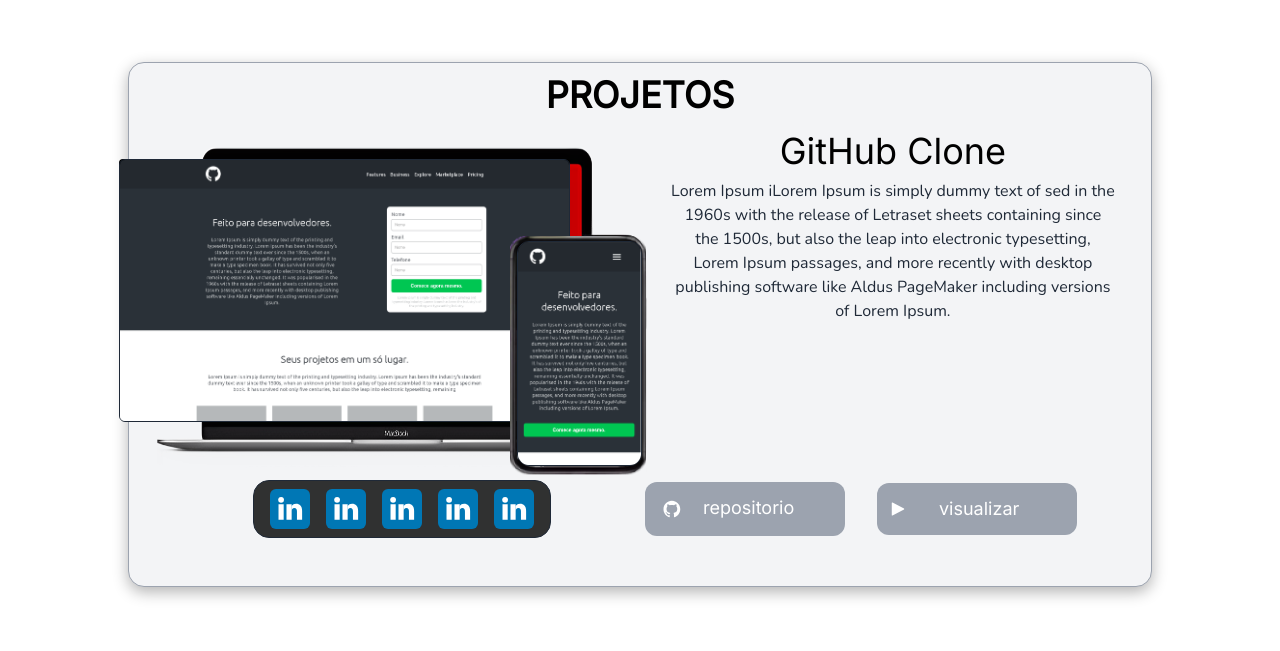
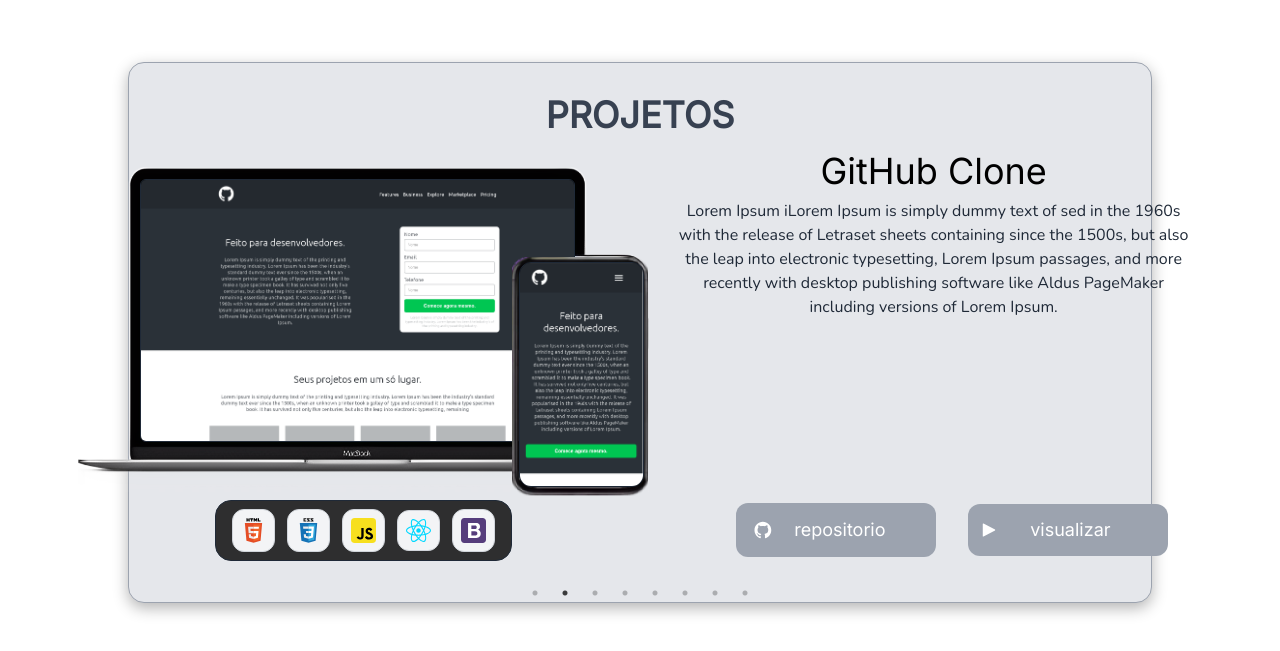
Before and after one commit to sams-dev/portfolio, a Next.js app: page / in a window 1280 px wide. Shown: the part 770-1421 px from the top of the page. Built offline with nearby package versions, Linux system fonts and the light colour scheme.

Commit message:
integração do react-slick ao projeto

```diff
--- a/package.json
+++ b/package.json
@@ -11,7 +11,9 @@
   "dependencies": {
     "next": "14.0.4",
     "react": "^18",
-    "react-dom": "^18"
+    "react-dom": "^18",
+    "react-slick": "^0.30.2",
+    "slick-carousel": "^1.8.1"
   },
   "devDependencies": {
     "@types/node": "^20",
--- a/src/components/Home/portifolio.tsx
+++ b/src/components/Home/portifolio.tsx
@@ -2,26 +2,41 @@
 import Head from "next/head";
 import { Nunito } from "next/font/google";
 import Image from "next/image";
+import Slider from 'react-slick';
+import 'slick-carousel/slick/slick.css';
+import 'slick-carousel/slick/slick-theme.css';
 
 interface ProjectsProps {
   projects: Project[];
-};
+}
+
 const nunito = Nunito({
   weight: '400',
   subsets: ["latin"],
 });
 
 export const Projects = ({ projects }: ProjectsProps) => {
+  const settings = {
+    dots: true,
+    infinite: true,
+    slidesToShow: 1,
+    slidesToScroll: 1,
+    autoplay: true,
+    autoplaySpeed: 3000,
+    pauseOnHover: true
+  };
+
   return (
     <>
       <Head>
         <title>Portifolio | samsdev</title>
       </Head>
-      <section id="projetos" className=" space-y-2 md:mt-16 bg-gray-100 rounded-2xl border border-gray-400 box-shadow pt-3 px-5 flex flex-col justify-start text-center items-center">
-        <h2 className="text-2xl md:text-4xl font-semibold">PROJETOS</h2>
-        <ul className="flex gap-4">
+      <section id="projetos" className="space-y-2 md:mt-16 bg-gray-200 rounded-2xl border border-gray-400 box-shadow lg:pt-8 px-5 flex flex-col justify-start text-center items-center">
+        <h2 className="text-2xl text-gray-700 md:text-4xl font-semibold">PROJETOS</h2>
+        <Slider {...settings} className="lg:w-[1140px] lg:h-[435px]">
           {projects.map(({ name, image }, index) => (
-            <li className="relative md:flex gap-4 md:p-2" key={name + index}>
+            <div className="overflow-hidden rounded-lg md:flex md:p-2" key={name + index}>
+              <div className="md:flex md:gap-4 ">
                 <span className="text-2xl md:text-4xl font-medium block md:hidden max-w-screen-md">{name}</span>
                 <div className="py-4 relative flex flex-col justify-start items-center gap-y-2">
                   <Image
@@ -29,58 +44,61 @@
                     alt=""
                     width={280}
                     height={160}
-                  className="md:w-[596px] md:h-[325px]"/>
-
-                <div className="desktop w-[206px] h-[120px] md:w-[451px] md:h-[257px] inline-block rounded absolute bg-black top-[22px] right-[35px] md:top-[28px] md:right-[77px] z-10">
+                    className="md:w-[596px] md:h-[325px]"
+                  />
+                  <div className="desktop w-[206px] h-[120px] md:w-[435px] md:h-[257px] inline-block rounded absolute bg-black top-[22px] right-[35px] md:top-[28px] md:right-[74px] z-10">
                     <Image
                       src={image.url}
                       alt={image.alt}
                       width={451}
                       height={263}
-                    className="w-[206px] h-[120px] md:w-[451px] md:h-[263px] object-cover border border-gray-800 rounded-md" />
+                      className="w-[206px] h-[120px] md:w-[451px] md:h-[263px] object-cover border border-gray-800 rounded-md"
+                    />
                   </div>
-
-                <div className="mobibe w-[58px] h-[106px] md:w-[136px] md:h-[238px] bg-whit absolute rounded-2xl md:rounded-2xl bottom-[68px] right-[1px] md:bottom-[80px] md:right-[1px] z-30">
+                  <div className="mobibe w-[58px] h-[106px] md:w-[136px] md:h-[238px] bg-whit absolute rounded-2xl md:rounded-2xl bottom-[68px] right-[1px] md:bottom-[82px] md:right-[1px] z-30">
                     <Image
                       src="/cel.png"
                       alt=""
                       width={136}
                       height={239}
-                    className="w-[70px] h-[107px] md:w-[136px] md:h-[239px] rounded-xl bottom-[0px] right-[0px] md:bottom-[0px] md:right-[0px] z-30" />
+                      className="w-[70px] h-[107px] md:w-[136px] md:h-[239px] rounded-xl bottom-[0px] right-[0px] md:bottom-[0px] md:right-[0px] z-30"
+                    />
                     <div className="ms:relative sm:w-[60px] sm:h-[107px] z-10">
                       <Image
                         src="/v-mobile.png"
                         alt=""
                         width={125}
                         height={225}
-                      className="sm:w-[60px] sm:h-[107px] md:w-[125px] md:h-[225px] border border-gray-800 rounded-lg md:rounded-xl absolute bottom-[2px] right-[1px] md:bottom-[8px] md:right-[4px] z-10" />
+                        className="sm:w-[60px] sm:h-[107px] md:w-[125px] md:h-[225px] border border-gray-800 rounded-lg md:rounded-xl absolute bottom-[2px] right-[1px] md:bottom-[8px] md:right-[4px] z-10"
+                      />
                     </div>
                   </div>
-                <ul className="flex inline-flex justify-center items-center gap-4 bg-black bg-opacity-80 border border-gray-800 rounded-lg md:rounded-2xl px-4 py-2" >
-                  <li><Image className="md:w-[40px] md:h-[40px]" src="/assets/linkedin.svg" alt="" width={25} height={25} /></li>
-                  <li><Image className="md:w-[40px] md:h-[40px]" src="/assets/linkedin.svg" alt="" width={25} height={25} /></li>
-                  <li><Image className="md:w-[40px] md:h-[40px]" src="/assets/linkedin.svg" alt="" width={25} height={25} /></li>
-                  <li><Image className="md:w-[40px] md:h-[40px]" src="/assets/linkedin.svg" alt="" width={25} height={25} /></li>
-                  <li><Image className="md:w-[40px] md:h-[40px]" src="/assets/linkedin.svg" alt="" width={25} height={25} /></li>
+                  <ul className="flex justify-center items-center gap-3 bg-black bg-opacity-80 border border-gray-800 rounded-lg md:rounded-2xl px-4 py-2" >
+                    <li className="bg-gray-100 flex items-center p-2 border border-gray-300 rounded-xl"><Image className="md:w-[25px] md:h[25x]" src="/assets/html5-icon.svg" width={20} height={20} alt="" /></li>
+                    <li className="bg-gray-100 flex items-center p-2 border border-gray-300 rounded-xl"><Image className="md:w-[25px] md:h[25x]" src="/assets/css3-icon.svg" width={20} height={20} alt="" /></li>
+                    <li className="bg-gray-100 flex items-center p-2 border border-gray-300 rounded-xl"><Image className="md:w-[25px] md:h[25x]" src="/assets/js-icon.svg" width={20} height={20} alt="" /></li>
+                    <li className="bg-gray-100 flex items-center p-2 border border-gray-300 rounded-xl"><Image className="md:w-[25px] md:h[25x]" src="/assets/react-icon.svg" width={20} height={20} alt="" /></li>
+                    <li className="bg-gray-100 flex items-center p-2 border border-gray-300 rounded-xl"><Image className="md:w-[25px] md:h[25x]" src="/assets/bootstrap-icon.svg" width={20} height={20} alt="" /></li>
                   </ul>
                 </div>
-              <div className="relative text-center md:w-[560px]">
+                <div className="relative flex flex-col text-center md:w-[560px]">
                   <span className="text-4xl font-medium hidden md:block">{name}</span>
                   <p className={`${nunito.className} pb-4 text-sm md:text-base md:p-2 text-gray-800 max-w-screen-md`}>Lorem Ipsum iLorem Ipsum is simply dummy text of sed in the 1960s with the release of Letraset sheets containing since the 1500s, but also the leap into electronic typesetting, Lorem Ipsum passages, and more recently with desktop publishing software like Aldus PageMaker including versions of Lorem Ipsum.</p>
-                <div className="flex gap-4 pt-2 md:gap-8 md:p-4 text-center md:absolute md:bottom-[2px] md:right-[30px] justify-between items-center">
-                  <a className="btn flex md:gap-4 bg-gray-400 text-white md:text-lg text-center md:w-[200px] p-[5px] pr-9 md:p-3 rounded-lg md:rounded-xl" href="">
+                  <div className="md:relative flex items-center">
+                    <div className="flex gap-4 pt-2 md:gap-8 md:p-4 text-center md:absolute md:top-[160px] md:left-[55px]  justify-between items-center">
+                      <a className="btn flex items-center md:gap-4 bg-gray-400 text-white md:text-lg text-center md:w-[200px] p-[5px] pr-9 md:p-3 rounded-lg md:rounded-xl" href="">
                         <Image src="/assets/gh-white.svg" alt="" width={30} height={30} />repositorio</a>
-                  <a className="btn flex md:gap-8 bg-gray-400 text-white md:text-lg text-center md:w-[200px] p-2 pr-7 md:p-3 rounded-lg md:rounded-xl" href="">
+                      <a className="btn flex items-center md:gap-8 bg-gray-400 text-white md:text-lg text-center md:w-[200px] p-2 pr-7 md:p-3 rounded-lg md:rounded-xl" href="">
                         <Image src="/assets/play.svg" alt="" width={18} height={20} />visualizar</a>
                     </div>
-
                   </div>
-            </li>
+                </div>
+              </div>
+            </div>
           ))}
-        </ul>
-        <br></br>
+        </Slider>
+        <br />
       </section>
     </>
-
   );
-}
+};
--- a/src/pages/index.tsx
+++ b/src/pages/index.tsx
@@ -10,7 +10,56 @@
         url: '/github-project.png',
         alt: 'imagem do site github clone',
       }
-    }
+    },
+    {
+      name: 'GitHub Clone',
+      image: {
+        url: '/github-project.png',
+        alt: 'imagem do site github clone',
+      }
+    },
+    {
+      name: 'GitHub Clone',
+      image: {
+        url: '/github-project.png',
+        alt: 'imagem do site github clone',
+      }
+    },
+    {
+      name: 'GitHub Clone',
+      image: {
+        url: '/github-project.png',
+        alt: 'imagem do site github clone',
+      }
+    },
+    {
+      name: 'GitHub Clone',
+      image: {
+        url: '/github-project.png',
+        alt: 'imagem do site github clone',
+      }
+    },
+    {
+      name: 'GitHub Clone',
+      image: {
+        url: '/github-project.png',
+        alt: 'imagem do site github clone',
+      }
+    },
+    {
+      name: 'GitHub Clone',
+      image: {
+        url: '/github-project.png',
+        alt: 'imagem do site github clone',
+      }
+    },
+    {
+      name: 'GitHub Clone',
+      image: {
+        url: '/github-project.png',
+        alt: 'imagem do site github clone',
+      }
+    },
   ];
 
   return (
```
Lines whose indentation alone changed are shown as unchanged.
